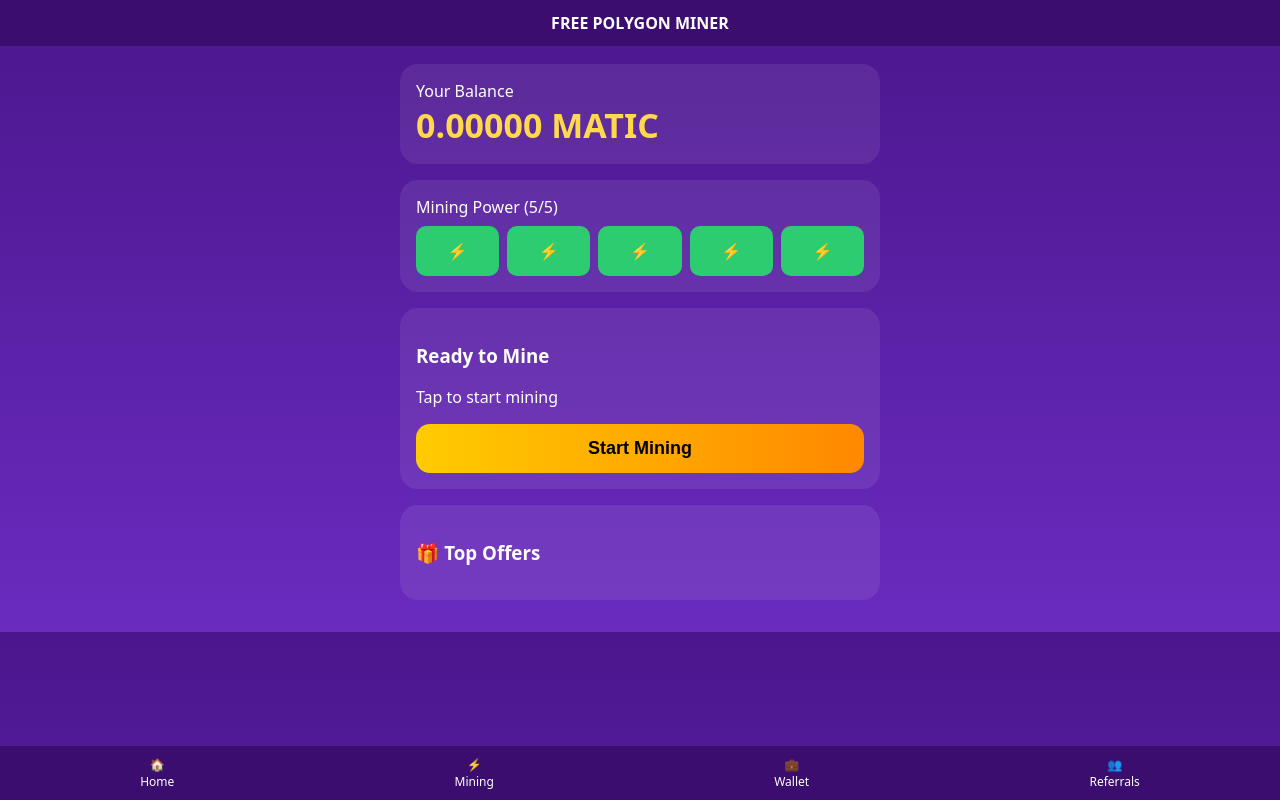
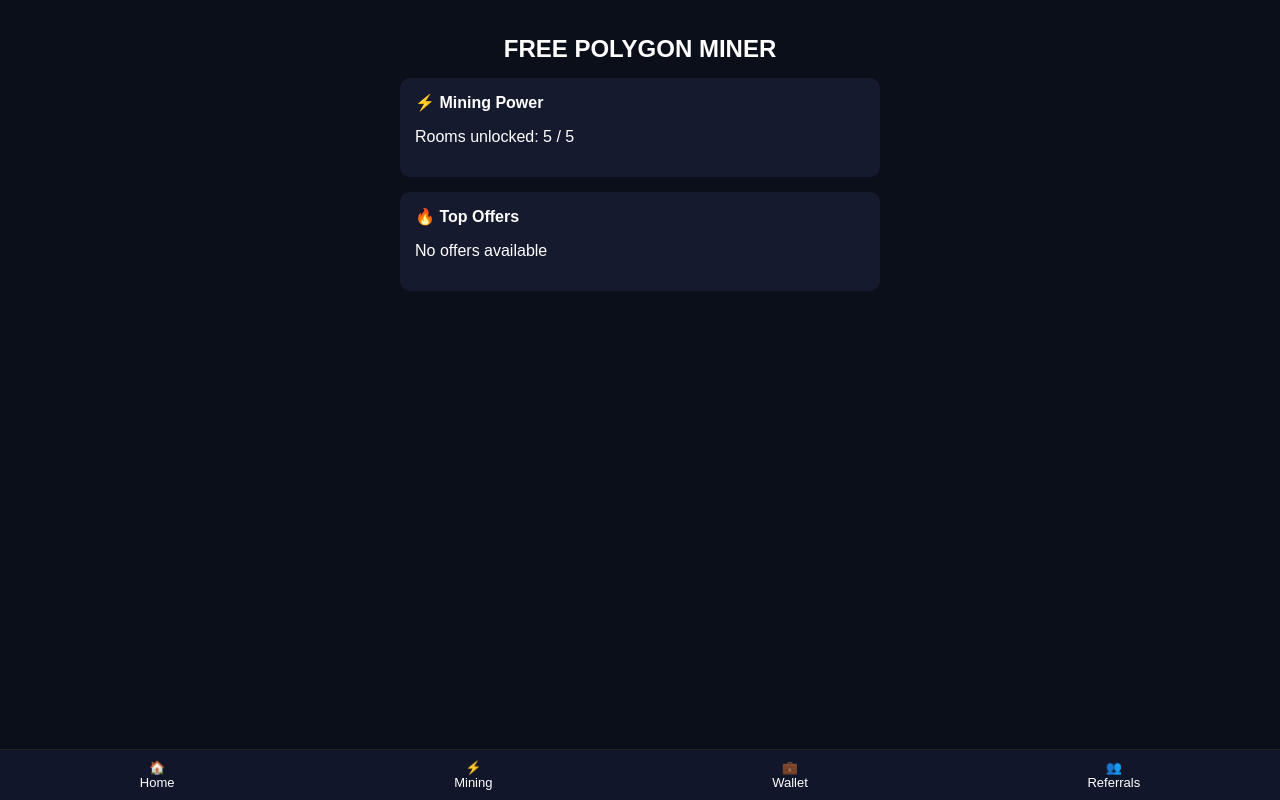
Before and after one commit to Pgofficial1/Free-Polygon-Minier, a plain HTML site: page index.html in a window 1280 px wide. Drawn offline with Linux system fonts and the light colour scheme.

Commit message:
Update index.html

```diff
--- a/index.html
+++ b/index.html
@@ -4,145 +4,78 @@
 <meta charset="UTF-8">
 <meta name="viewport" content="width=device-width, initial-scale=1.0">
 <title>Free Polygon Miner</title>
-
 <style>
 body{
   margin:0;
-  font-family:system-ui, -apple-system, BlinkMacSystemFont;
-  background:linear-gradient(180deg,#4b168d,#6a2bbf);
+  font-family:Arial, sans-serif;
+  background:#0b0f1a;
   color:#fff;
 }
-
-/* HEADER (IMEONGEZWA TU) */
-.header{
-  position:fixed;
-  top:0;
-  left:0;
-  right:0;
-  background:#3a0d6f;
-  text-align:center;
-  padding:12px 0;
-  font-weight:700;
-  z-index:1000;
-}
-
 .container{
-  padding:16px;
-  padding-top:64px;   /* nafasi ya header */
+  padding:15px;
   max-width:480px;
   margin:auto;
 }
-
+h2{
+  text-align:center;
+  margin-bottom:15px;
+}
 .card{
-  background:rgba(255,255,255,0.08);
-  border-radius:18px;
-  padding:16px;
-  margin-bottom:16px;
+  background:#151a2e;
+  padding:15px;
+  border-radius:10px;
+  margin-bottom:15px;
 }
-
-.balance{
-  font-size:34px;
-  font-weight:700;
-  color:#ffd84d;
-}
-
-.mining-power{
-  display:flex;
-  gap:8px;
-}
-
-.power{
-  flex:1;
-  background:#2ecc71;
-  border-radius:10px;
-  padding:14px 0;
-  text-align:center;
-}
-
-.start-btn{
-  width:100%;
-  background:linear-gradient(90deg,#ffcc00,#ff8800);
-  border:none;
-  padding:14px;
-  border-radius:14px;
-  font-size:18px;
-  font-weight:700;
-}
-
 .offer{
   display:flex;
   justify-content:space-between;
   align-items:center;
-  background:rgba(255,255,255,0.12);
-  padding:12px;
-  border-radius:14px;
+  background:#1c2240;
+  padding:10px;
+  border-radius:8px;
   margin-bottom:10px;
 }
-
 .offer button{
-  background:#2ecc71;
+  background:#4caf50;
   border:none;
-  padding:8px 14px;
-  border-radius:10px;
+  padding:8px 12px;
   color:#fff;
+  border-radius:6px;
+  cursor:pointer;
 }
-
-/* FOOTER (ICONS TU ZIMEONGEZWA) */
 .footer{
-  display:flex;
-  justify-content:space-around;
   position:fixed;
   bottom:0;
   left:0;
   right:0;
-  background:#3a0d6f;
+  background:#11162a;
+  display:flex;
+  justify-content:space-around;
   padding:10px 0;
+  border-top:1px solid #222;
 }
-
 .footer div{
   text-align:center;
-  font-size:12px;
+  font-size:13px;
 }
 </style>
 </head>
-
 <body>
-
-<!-- HEADER -->
-<div class="header">
-  FREE POLYGON MINER
-</div>
 
 <div class="container">
 
-  <!-- BALANCE -->
-  <div class="card">
-    <div>Your Balance</div>
-    <div class="balance" id="balance">0.00000 MATIC</div>
-  </div>
+  <!-- HEADER -->
+  <h2>FREE POLYGON MINER</h2>
 
   <!-- MINING POWER -->
   <div class="card">
-    <div style="margin-bottom:8px;">Mining Power (5/5)</div>
-    <div class="mining-power">
-      <div class="power">⚡</div>
-      <div class="power">⚡</div>
-      <div class="power">⚡</div>
-      <div class="power">⚡</div>
-      <div class="power">⚡</div>
-    </div>
-  </div>
-
-  <!-- START MINING -->
-  <div class="card">
-    <h3>Ready to Mine</h3>
-    <p>Tap to start mining</p>
-    <button class="start-btn">Start Mining</button>
+    <strong>⚡ Mining Power</strong>
+    <p>Rooms unlocked: 5 / 5</p>
   </div>
 
   <!-- TOP OFFERS -->
   <div class="card">
-    <h3>🎁 Top Offers</h3>
+    <strong>🔥 Top Offers</strong>
     <div id="offers"></div>
   </div>
 
@@ -162,22 +95,26 @@ const offersDiv = document.getElementById("offers");
 
 function renderOffers(){
   offersDiv.innerHTML = "";
-  offers.forEach(o=>{
+  if(offers.length === 0){
+    offersDiv.innerHTML = "<p>No offers available</p>";
+    return;
+  }
+  offers.forEach((o)=>{
     const div = document.createElement("div");
-    div.className="offer";
-    div.innerHTML=`
+    div.className = "offer";
+    div.innerHTML = `
       <div>
         <strong>${o.name}</strong><br>
         <small>${o.reward}</small>
       </div>
-      <button onclick="goOffer('${o.link}')">Start</button>
+      <button onclick="goOffer('${encodeURIComponent(o.link)}')">Start</button>
     `;
     offersDiv.appendChild(div);
   });
 }
 
 function goOffer(link){
-  window.open(link,"_blank");
+  window.open(decodeURIComponent(link), "_blank");
 }
 
 renderOffers();
```
